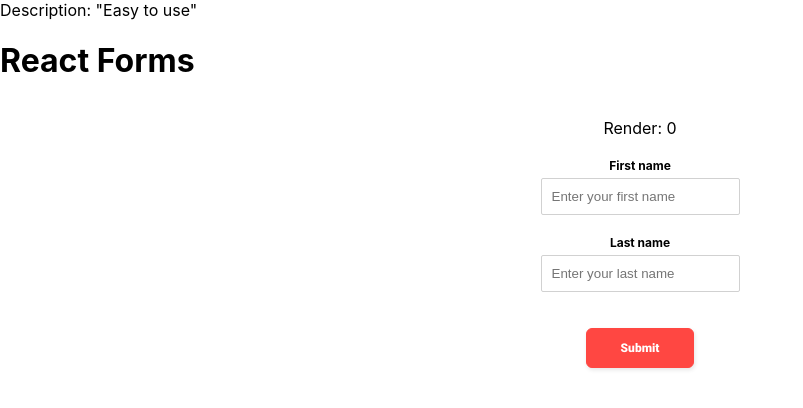
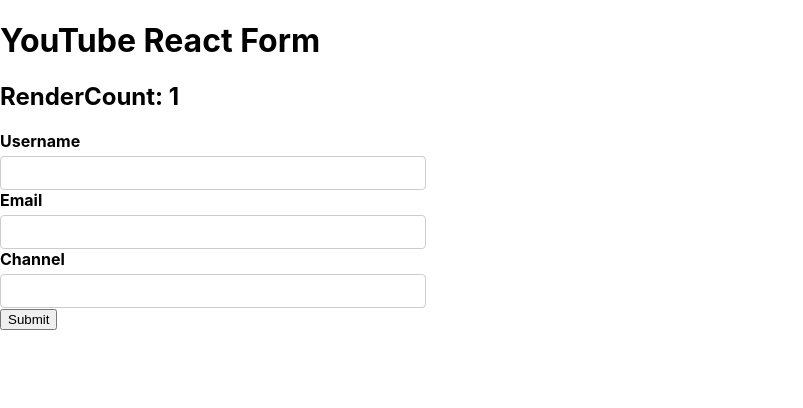
Before and after one commit to RamonSanGabriel/goit-react-hw-02-phonebook3, a React (Create React App) app: page / in a window 1280 px wide. Shown: the top 408 px of the page, without its empty margins (0-803 px from the left). Built offline with nearby package versions, Linux system fonts and the light colour scheme.

Commit message:
userform

```diff
--- a/package.json
+++ b/package.json
@@ -38,5 +38,8 @@
       "last 1 firefox version",
       "last 1 safari version"
     ]
+  },
+  "devDependencies": {
+    "@hookform/devtools": "^4.3.1"
   }
 }
--- a/src/components/App.jsx
+++ b/src/components/App.jsx
@@ -1,14 +1,11 @@
-import Header from './Header/Header';
-import { LoginForm } from './LoginForm/LoginForm';
-import ReactForm from './ReactForm/ReactForm';
+import YouTubeHeader from './Header/YouTubeHeader/YouTubeHeader';
+import YouTubeForm from './ReactForm/YoutubeForm/YouTubeForm';
 
 const App = () => {
   return (
     <div>
-      <Header />
-      <h1>React Forms</h1>
-      <ReactForm />
-      {/* <LoginForm /> */}
+      <YouTubeHeader />
+      <YouTubeForm />
     </div>
   );
 };
--- a/src/components/Buttons/SubmitBtn/SubmitBtn.jsx
+++ b/src/components/Buttons/SubmitBtn/SubmitBtn.jsx
@@ -1,7 +1,20 @@
 import { myStyle } from 'data/submitBtnStyle';
+import { useForm } from 'react-hook-form';
+
 import css from './SubmitBtn.module.css';
+import { useState } from 'react';
 
 const SubmitBtn = () => {
+  const [value, setValue] = useState('');
+  const [result, setResult] = useState('');
+
+  let counter = 0;
+  const handleChange = e => {
+    e.preventDefault();
+    setValue(e.target.value);
+    setResult('');
+    // counter++;
+  };
   return (
     <div>
       <div style={{ margin: '15px 0' }}>
@@ -9,12 +22,13 @@ const SubmitBtn = () => {
           className={css.submitBtn}
           // style={myStyle}
           type="submit"
-          name="submit"
-          id="submit"
-          value="Submit"
-          // onSubmit={handleSubmit(onSubmit)}
-        />
+          value={value}
+          onSubmit={handleChange}
+        >
+          <button type="submit">Submit</button>
+        </input>
       </div>
+      <p>Counter: {result}</p>
     </div>
   );
 };
--- /dev/null
+++ b/src/components/Header/YouTubeHeader/YouTubeHeader.jsx
@@ -0,0 +1,11 @@
+import React from 'react';
+
+const YouTubeHeader = () => {
+  return (
+    <div>
+      <h1>YouTube React Form</h1>
+    </div>
+  );
+};
+
+export default YouTubeHeader;
--- a/src/components/ReactForm/ReactForm.jsx
+++ b/src/components/ReactForm/ReactForm.jsx
@@ -1,6 +1,8 @@
 import { useForm } from 'react-hook-form';
 import css from './ReactForm.module.css';
 import SubmitBtn from 'components/Buttons/SubmitBtn/SubmitBtn';
+
+let counter = 0;
 
 const ReactForm = () => {
   const {
@@ -12,17 +14,23 @@ const ReactForm = () => {
     defaultValues: {
       firstName: '',
       lastName: '',
+      counter: '',
     },
   }); // Import the userForm hook
-
-  let counter = 0;
 
   const onSubmit = data => {
     // console.log(data);
     counter++;
   };
 
+  /*  const handleSubmit = e => {
+    e.preventDefault();
+    alert('button is working');
+    // counter++;
+  }; */
   // console.log(errors);
+
+  /* Display text from Input box first name */
   const firstName = watch('firstName');
 
   return (
@@ -30,7 +38,8 @@ const ReactForm = () => {
       <div>
         <form className={css.reactForm} onSubmit={handleSubmit(onSubmit)}>
           <label className={css.reactFormLabel} htmlFor="firstName">
-            <p>Render: {counter++}</p>
+            <p>Render: {counter}</p>
+            {/* Input First name */}
             <h5>First name</h5>
             <input
               className={css.reactFormInput}
@@ -58,7 +67,8 @@ const ReactForm = () => {
             )}
             {/* <p>{errors.firstName?.message}</p> */}
           </label>
-          {/* Input lastName */}
+
+          {/* Input Last name */}
           <label className={css.reactFormLabel} htmlFor="lastName">
             <h5>Last name</h5>
             <input
@@ -90,9 +100,34 @@ const ReactForm = () => {
             )}
             {/* <p>{errors.lastName?.message}</p> */}
           </label>
+          {/* Input email */}
+          <h5>Email</h5>
+          <div className={css.group}>
+            <input
+              className={css.reactFormInput}
+              {...register('email', {
+                required: 'Required',
+                pattern: {
+                  value: /^[A-Z0-9._%+-]+@[A-Z0-9.-]+\.[A-Z]{2,}$/i,
+                  message: 'invalid email address',
+                },
+              })}
+              type="email"
+              placeholder="Enter your email"
+            />
+            {errors.email && errors.email.message}
+          </div>
           <p>{firstName}</p>
           {/* <input name="submit" id="submit" type="submit" value="submit" /> */}
           <SubmitBtn />
+          {/* <div style={{ margin: '15px 0' }}>
+            <input
+              className={css.submitBtn}
+              // style={myStyle}
+              type="submit"
+              onSubmit={handleSubmit}
+            />
+          </div> */}
         </form>
       </div>
     </div>
--- a/src/components/ReactForm/ReactForm.module.css
+++ b/src/components/ReactForm/ReactForm.module.css
@@ -25,7 +25,7 @@
   display: block;
   outline: none;
   border: 1px solid #d1d1d1;
-  border-radius: 2px;
+  border-radius: 4px;
   padding: 10px;
   /* width: 100%; */
   margin: 0 auto;
--- /dev/null
+++ b/src/components/ReactForm/YoutubeForm/YouTubeForm.jsx
@@ -0,0 +1,53 @@
+import { useForm } from 'react-hook-form';
+import { DevTool } from '@hookform/devtools';
+
+let renderCounter = 0;
+
+const YouTubeForm = () => {
+  const form = useForm({
+    username: '',
+    email: '',
+    channel: '',
+  });
+  const { register, control, handleSubmit } = form;
+
+  const onSubmit = data => console.log('Form submitted', data);
+
+  renderCounter++;
+
+  return (
+    <div>
+      <h2>RenderCount: {renderCounter / 2}</h2>
+      <form onSubmit={handleSubmit(onSubmit)}>
+        <label htmlFor="username">Username</label>
+        <input
+          type="text"
+          id="username"
+          autoComplete="off"
+          {...register('username')}
+        />
+
+        <label htmlFor="email">Email</label>
+        <input
+          type="email"
+          id="email"
+          autoComplete="off"
+          {...register('email')}
+        />
+
+        <label htmlFor="channel">Channel</label>
+        <input
+          type="text"
+          id="channel"
+          autoComplete="off"
+          {...register('channel')}
+        />
+
+        <button>Submit</button>
+      </form>
+      <DevTool control={control} />
+    </div>
+  );
+};
+
+export default YouTubeForm;
--- a/src/data/submitBtnStyle.js
+++ b/src/data/submitBtnStyle.js
@@ -1,5 +1,3 @@
-import { hover } from '@testing-library/user-event/dist/hover';
-
 export const myStyle = {
   backgroundColor: 'tomato',
   padding: '3px',
--- a/src/index.css
+++ b/src/index.css
@@ -13,3 +13,32 @@ code {
   font-family: source-code-pro, Menlo, Monaco, Consolas, 'Courier New',
     monospace;
 }
+label {
+  font-weight: bold;
+  display: flex;
+  margin-bottom: 5px;
+}
+
+input[type='text'],
+input[type='email'],
+input[type='number'],
+input[type='date'] {
+  display: block;
+  width: 400px;
+  padding: 6px 12px;
+  font-size: 14px;
+  line-height: 1.42857143;
+  background-image: none;
+  border: 1px solid #ccc;
+  border-radius: 4px;
+}
+
+.error {
+  color: red;
+  font-size: 12px;
+  text-align: left;
+}
+
+.form-control {
+  margin-bottom: 20px;
+}
```
Also changed, not shown: 1 other file (tests, documents, lock files or other folders).
